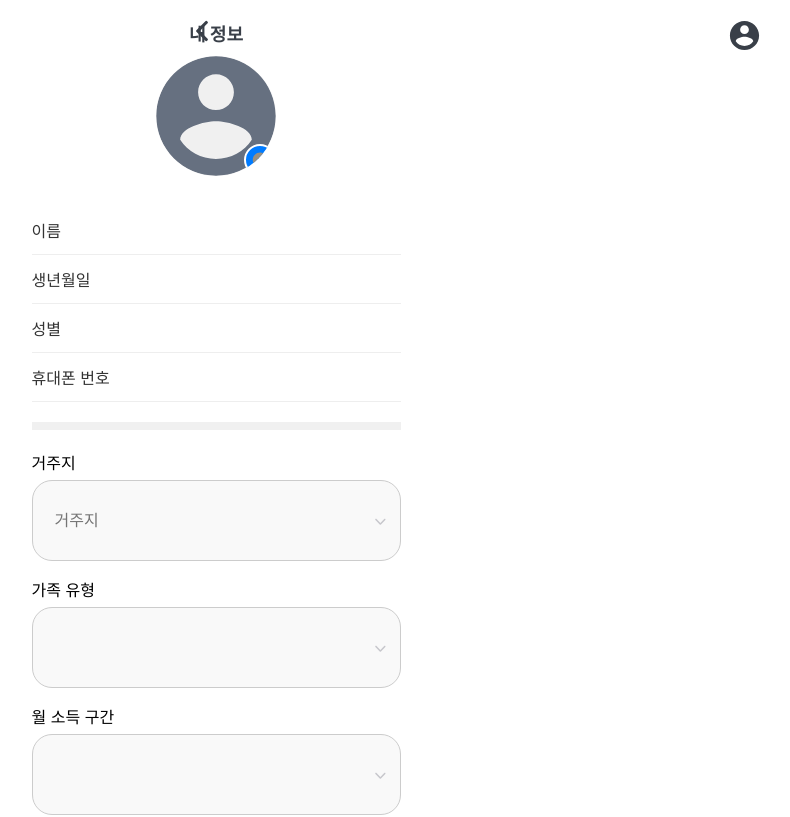
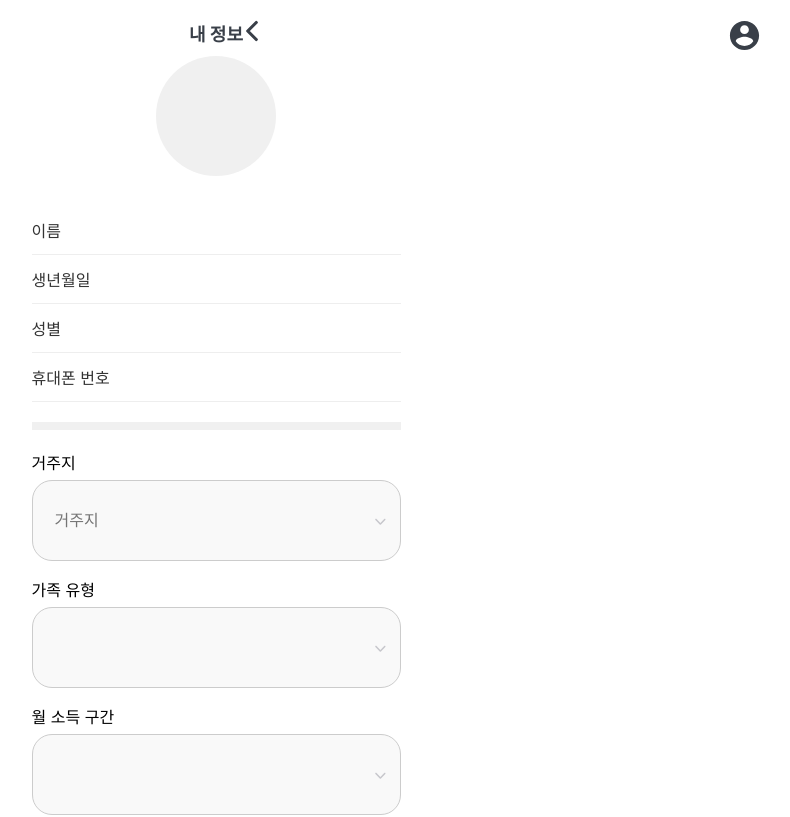
Before and after one commit to NEXUS-DNDN/DNDN_Frontend, a React (Vite) app: page /changemyinfo in a window 1280 px wide. Shown: the top 817 px of the page, without its empty margins (424-1214 px from the left). Built offline with nearby package versions, Linux system fonts and the light colour scheme.

Commit message:
410수정

```diff
--- a/src/components/ChangeMyInfoForm/ChangeMyInfoForm.jsx
+++ b/src/components/ChangeMyInfoForm/ChangeMyInfoForm.jsx
@@ -232,11 +232,11 @@ const ChangeMyInfoForm = () => {
         <div className={styles.minititle}>내 정보</div>
         {/* 수정된 프로필 섹션 */}
         <div className={styles.profileSection}>
-          <div className={styles.profileImageWrapper}>
-            <img src={profileImage} alt="프로필 이미지" className={styles.profileImage} />
-            <button className={styles.imageEditButton} onClick={handleImageChange}>
+          <div className={styles.profileImageWrapper}> //
+            {/* <img src={profileImage} alt="프로필 이미지" className={styles.profileImage} /> */}
+            {/* <button className={styles.imageEditButton} onClick={handleImageChange}>
               <img src={Plusicon} alt="이미지 수정" />
-            </button>
+            </button> */}
           </div>
         </div>
         <div className={styles.infoList}>
--- a/src/components/ChangeMyInfoForm/ChangeMyInfoForm.module.css
+++ b/src/components/ChangeMyInfoForm/ChangeMyInfoForm.module.css
@@ -13,7 +13,7 @@
 }
 
 .backbutton {
-  margin-left: 600px;
+  margin-left: 650px;
   position: fixed;
   top: 20px;
   left: 20px;
--- a/src/styles/FAQ.css
+++ b/src/styles/FAQ.css
@@ -5,7 +5,7 @@
   background-color: #f1f5f9;
   min-height: 100vh;
   padding: 16px;
-  width: 410px;
+  width: 420px;
   margin: 0 auto;
 }
 
--- a/src/styles/FAQDetailPage.css
+++ b/src/styles/FAQDetailPage.css
@@ -1,4 +1,4 @@
-// src/pages/FAQDetailPage.jsx
+/* // src/pages/FAQDetailPage.jsx
 import React from 'react';
 import { useParams, useNavigate } from 'react-router-dom';
 import { FaArrowLeft } from 'react-icons/fa';
@@ -68,4 +68,4 @@ const FAQDetailPage = () => {
   );
 };
 
-export default FAQDetailPage;
+export default FAQDetailPage; */
```
Also changed, not shown: src/assets/ActivehireO.png, src/assets/ActivehireX.png, src/components/InputForm/InputForm.jsx (line endings or trailing spaces).
